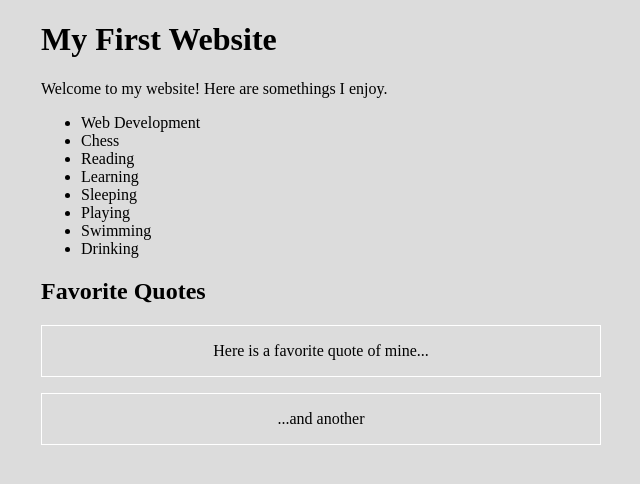
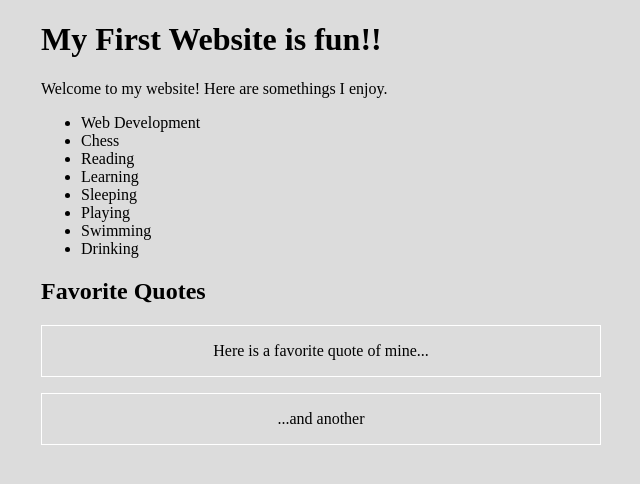
Before and after one commit to garvit88/FirstExercise, a plain HTML site: page index.html in a window 1280 px wide. Shown: the whole page, without its empty margins (299-939 px from the left). Drawn offline with Linux system fonts and the light colour scheme.

Commit message:
change in index

```diff
--- a/index.html
+++ b/index.html
@@ -6,7 +6,7 @@
 </head>
 <body>
 	<div class="main">
-		<h1> My First Website </h1>
+		<h1> My First Website is fun!! </h1>
 		<p> Welcome to my website! Here are somethings I enjoy. </p>
 
 		<ul>
```
